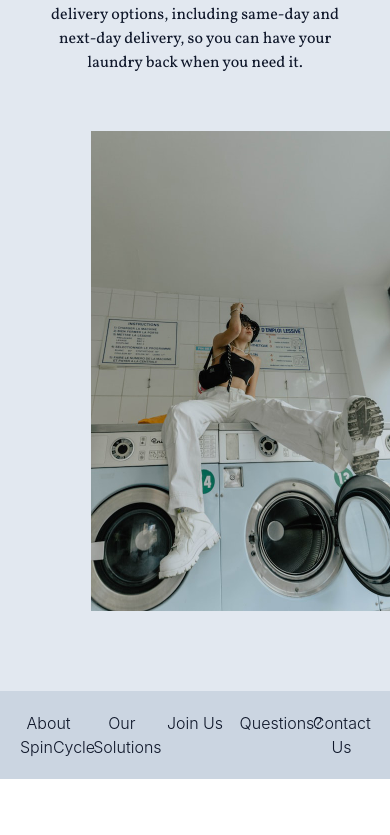
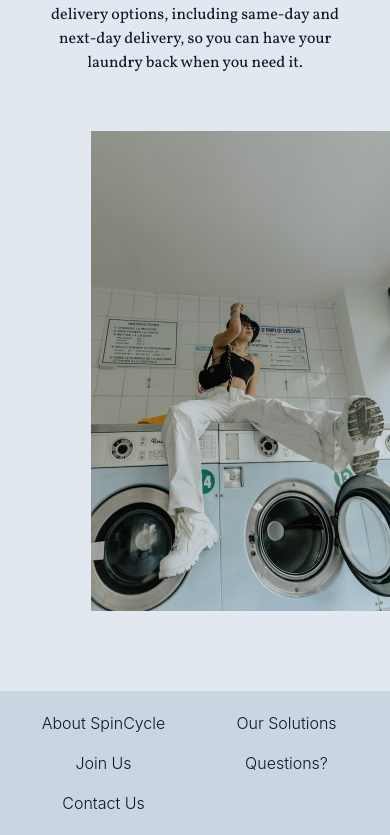
Before and after one commit to maxmay94/spincycle-home-page, a React (Vite) app: page / in a window 390 px wide. Shown: the part 1737-2572 px from the top of the page. Before the commit the page ends 2516 px from the top, so only its background shows below. Built offline with nearby package versions, Linux system fonts and the light colour scheme; a web font is replaced by a local one.

Commit message:
adjust collapsible columns for mobile

```diff
--- a/src/components/footer/Footer.jsx
+++ b/src/components/footer/Footer.jsx
@@ -5,7 +5,7 @@ const Footer = () => {
 
   return (
     <div className="w-screen bg-slate-300 h-fit text-slate-900 font-light p-5">
-      <div className="grid grid-cols-5 gap-4 text-base text-center">
+      <div className="grid sm:grid-cols-5 grid-cols-2 gap-4 text-base text-center">
 
         <Collapsible trigger="About SpinCycle" className="hover:underline">
           <div className="text-xs">
```
